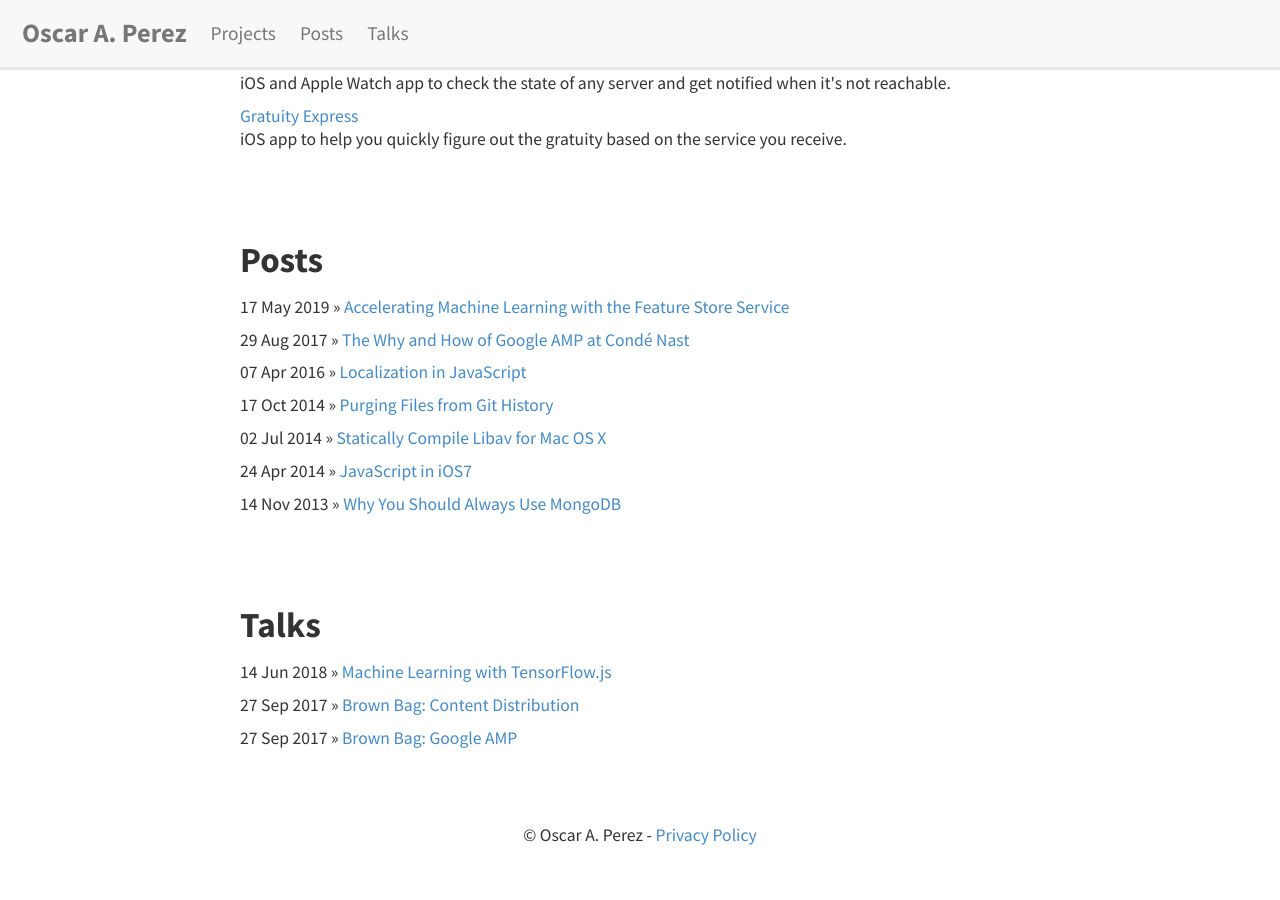
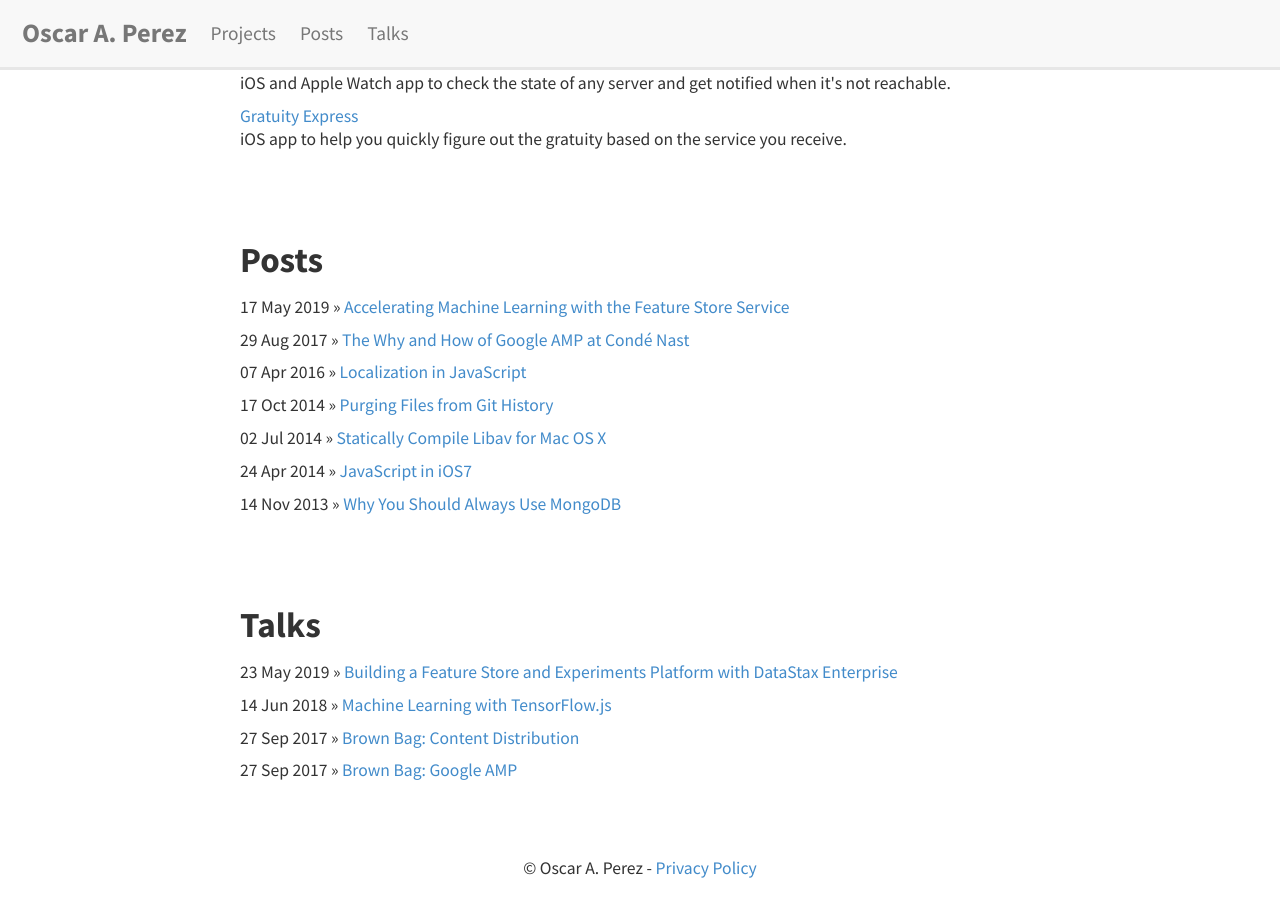
Before and after one commit to poscar/poscar.github.io, a Jekyll site: the page index.html, which Jekyll copies as it is, in a window 1280 px wide and 900 px high, scrolled down 549 px. Built offline with Jekyll 4.4.1, drawn with Linux system fonts in a browser that asks for light colours; before the commit the page ends 1416 px from its top, so only the background shows below that.

Commit message:
Add DataStax Accelerate conference talk.

```diff
--- a/index.html
+++ b/index.html
@@ -95,6 +95,10 @@
     <h1>Talks</h1>
     <div class="section-content">
         <div class="talk">
+            <span>23 May 2019</span> &raquo;
+          <a href="https://www.youtube.com/watch?v=iQqBIRxF2rk">Building a Feature Store and Experiments Platform with DataStax Enterprise</a>
+        </div>
+        <div class="talk">
             <span>14 Jun 2018</span> &raquo;
           <a href="https://www.youtube.com/watch?v=WsFaWkGisBU">Machine Learning with TensorFlow.js</a>
         </div>
```
